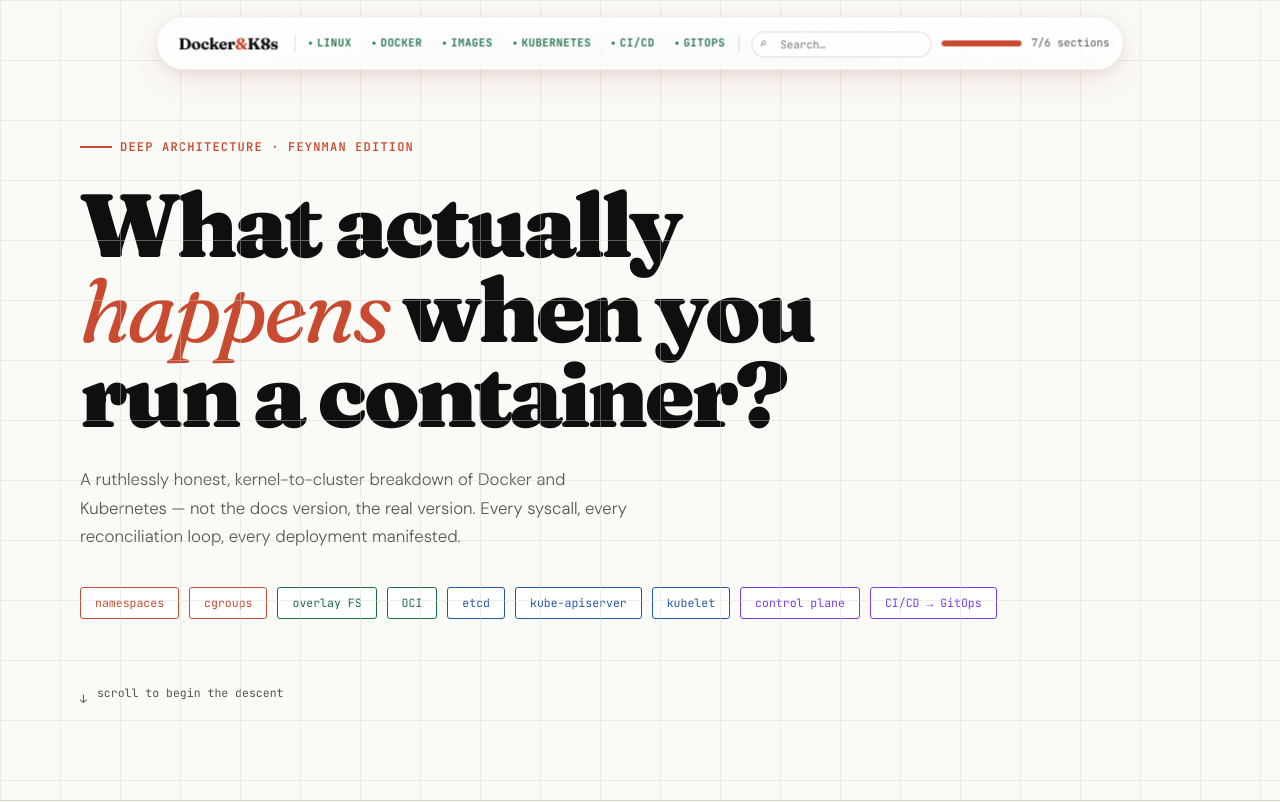
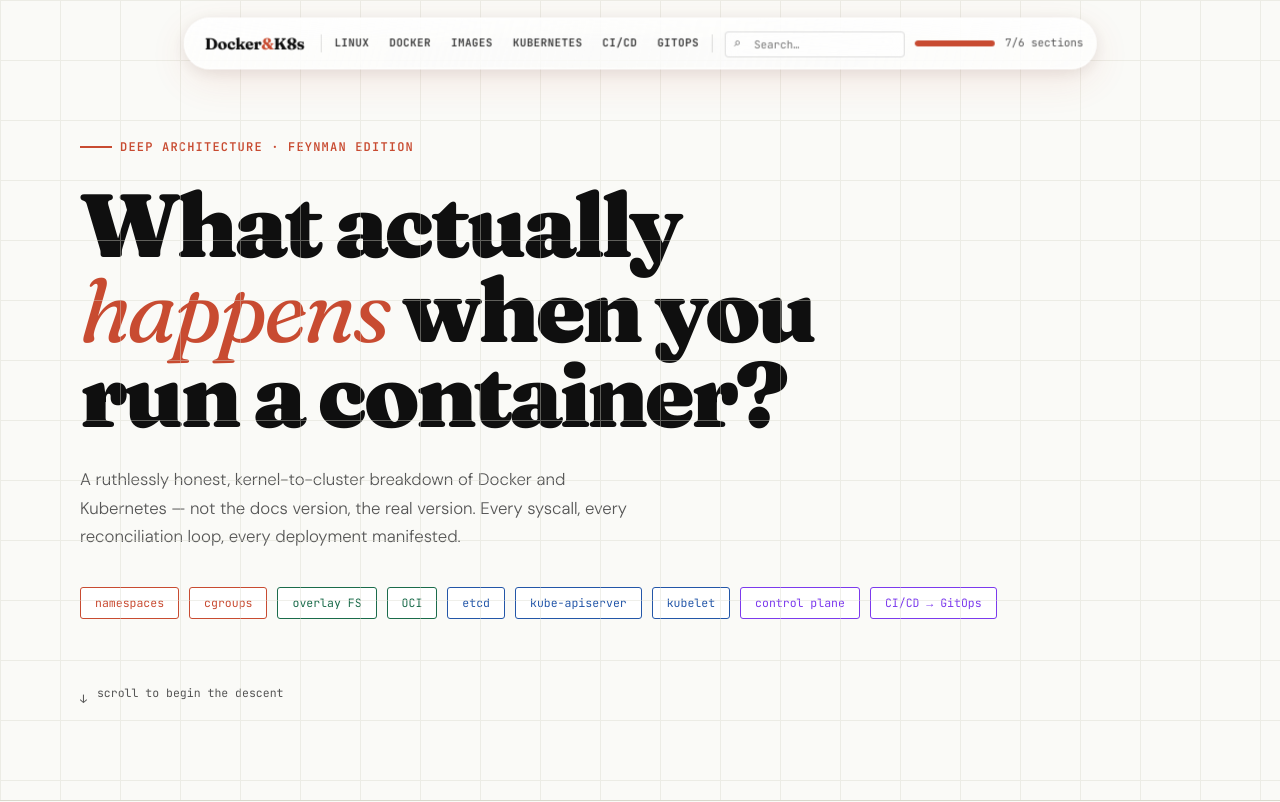
Before and after one commit to chaitanya-gits/dock8s, a Next.js app: page / in a window 1280 px wide. Shown: the top 802 px of the page. Built offline with nearby package versions, Linux system fonts and the light colour scheme.

Commit message:
UI: change nav links to grey, remove dots, make search bar rectangular

```diff
--- a/app/page.tsx
+++ b/app/page.tsx
@@ -49,7 +49,7 @@ function SearchBar() {
         placeholder="Search…"
         style={{
           width: "100%", padding: "5px 10px 5px 28px",
-          border: `1px solid rgba(0,0,0,0.13)`, borderRadius: 20,
+          border: `1px solid rgba(0,0,0,0.13)`, borderRadius: 4,
           fontFamily: "'JetBrains Mono', monospace", fontSize: "0.68rem",
           background: "rgba(255,255,255,0.6)", color: S.ink, outline: "none",
           backdropFilter: "blur(8px)",
@@ -515,14 +515,13 @@ export default function Home() {
             <a key={s.id} href={`#${s.id}`} className="nav-link-pill" style={{
               fontSize: "0.68rem", fontWeight: 600, letterSpacing: "0.04em", textTransform: "uppercase",
               textDecoration: "none",
-              color: progress.sections.includes(s.id) ? "#1a6b4a" : "#666",
+              color: progress.sections.includes(s.id) ? "#333" : "#666",
               padding: "4px 9px", borderRadius: 6,
               background: "transparent",
               fontFamily: "'JetBrains Mono',monospace",
               display: "flex", alignItems: "center", gap: 3,
               transition: "color 0.2s",
             }}>
-              {progress.sections.includes(s.id) && <span style={{ fontSize: "0.45rem", color: "#1a6b4a", marginRight: 1 }}>●</span>}
               {s.title.split(" ")[0]}
             </a>
           ))}
```
